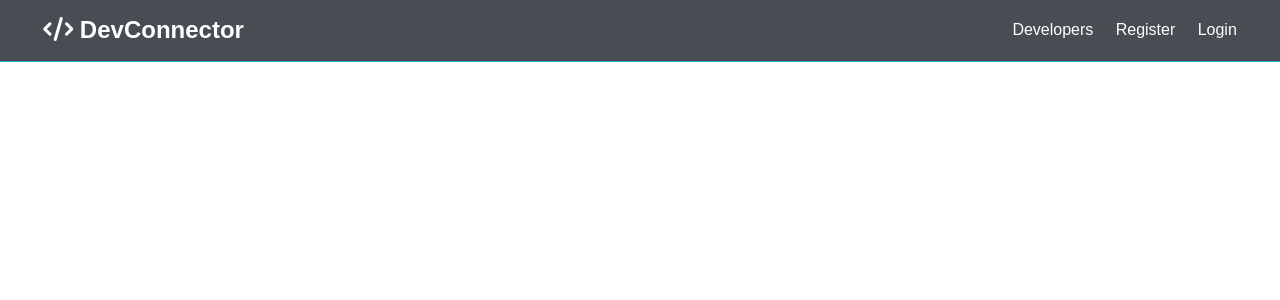
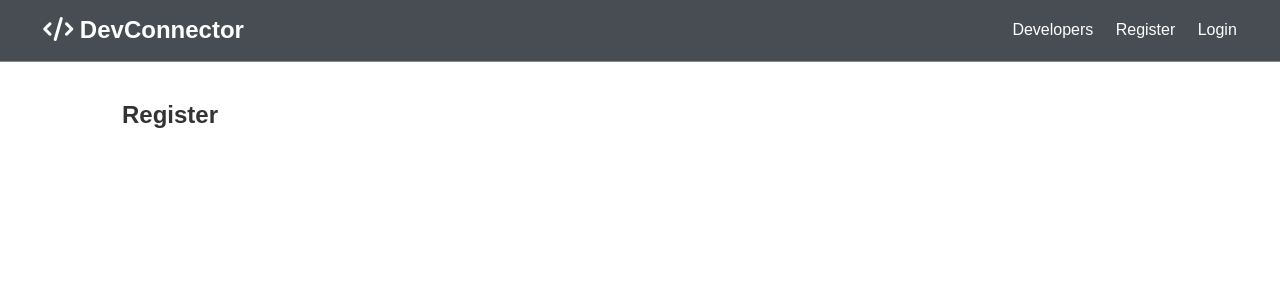
Before and after one commit to nobuyuki-tono/MERN-stack-devconector, a React (Create React App) app in the folder client/: page /register in a window 1280 px wide. Shown: the top 300 px of the page. Built offline with nearby package versions, Linux system fonts and the light colour scheme.

Commit message:
Created route for login and register in client

```diff
--- a/client/src/App.js
+++ b/client/src/App.js
@@ -2,6 +2,8 @@
 import { BrowserRouter as Router, Route, Switch } from "react-router-dom";
 import Navbar from "./components/layout/Navbar";
 import Landing from "./components/layout/Landing";
+import Login from "./components/auth/Login";
+import Register from "./components/auth/Register";
 
 import "./App.css";
 
@@ -11,6 +13,12 @@
       <>
         <Navbar />
         <Route exact path="/" component={Landing} />
+        <section className="container">
+          <Switch>
+            <Route exact path="/register" component={Register} />
+            <Route exact path="/login" component={Login} />
+          </Switch>
+        </section>
       </>
     </Router>
   );
--- a/client/src/components/auth/Login.jsx
+++ b/client/src/components/auth/Login.jsx
@@ -0,0 +1,11 @@
+import React from "react";
+
+const Login = () => {
+  return (
+    <div>
+      <h1>Login</h1>
+    </div>
+  );
+};
+
+export default Login;
--- a/client/src/components/auth/Register.jsx
+++ b/client/src/components/auth/Register.jsx
@@ -0,0 +1,11 @@
+import React from "react";
+
+const Register = () => {
+  return (
+    <div>
+      <h1>Register</h1>
+    </div>
+  );
+};
+
+export default Register;
```
